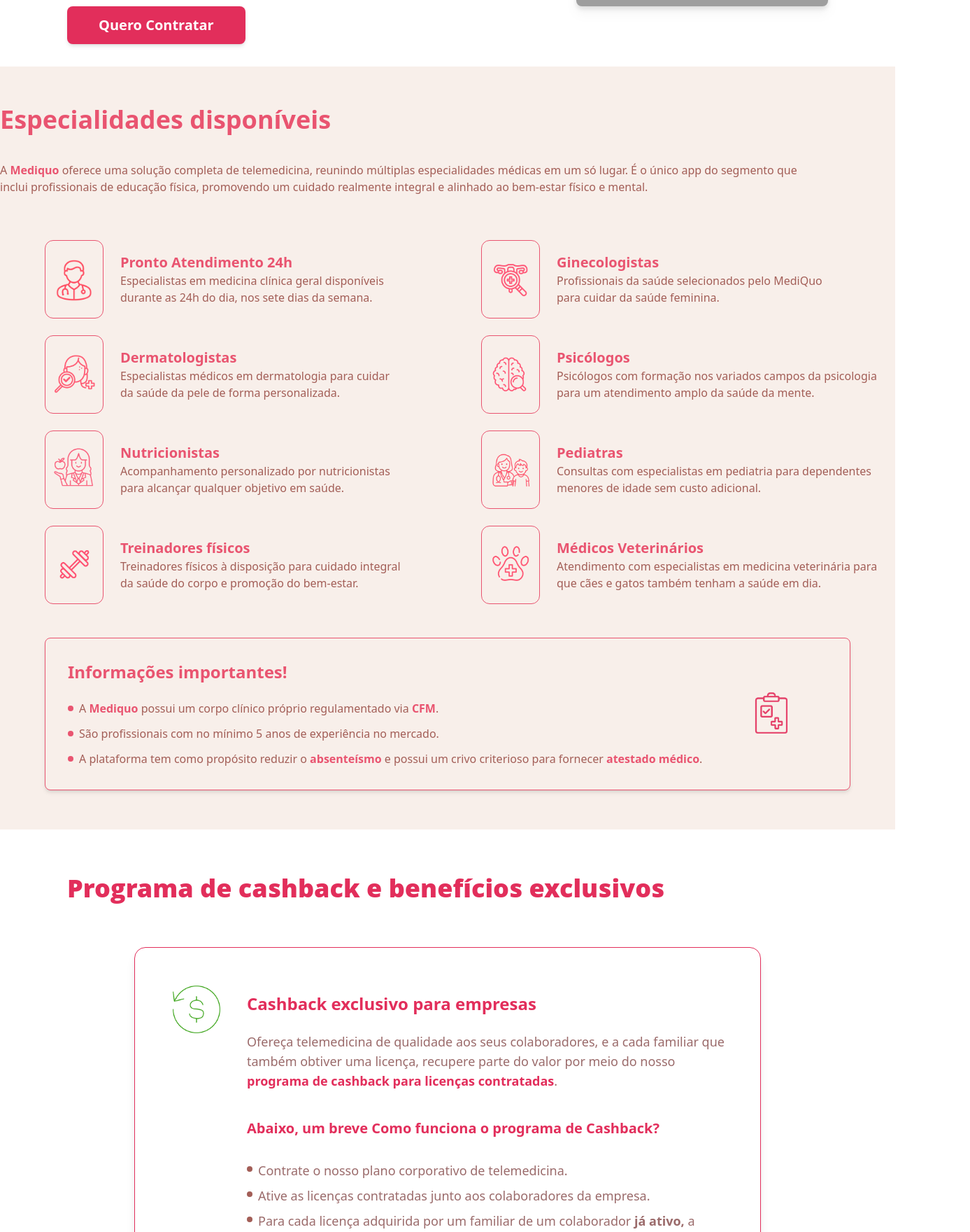
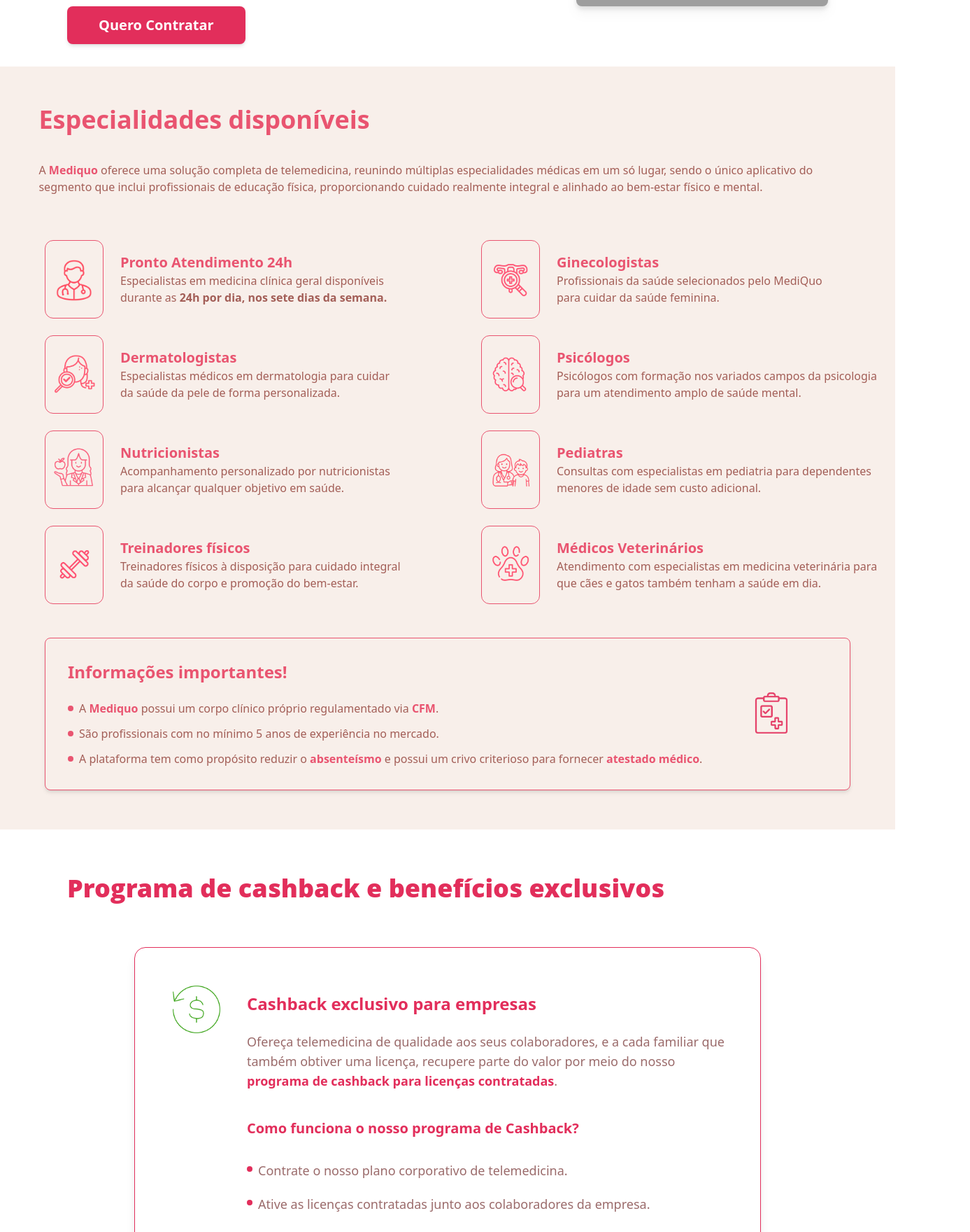
Before and after one commit to ceciliaoliveira-s/ccd-site, a React (Vite) app: page /produtos in a window 1280 px wide. Shown: the part 459-2219 px from the top of the page at 70% size, 1387 px wide, since content can reach past the window. Built offline with nearby package versions, Linux system fonts and the light colour scheme; grey boxes are pictures that could not be loaded.

Commit message:
feat: pg plataforma de telessaude 100% sem animação

```diff
--- a/src/components/Produtos.tsx
+++ b/src/components/Produtos.tsx
@@ -101,12 +101,12 @@ function Produtos() {
       <section className="relative left-1/2 right-1/2 -ml-[50vw] -mr-[50vw] w-screen bg-[#F8EFEA] py-14">
         <div className="max-w-7xl mx-auto">
           {/* Header da seção */}
-          <div className="text-left mb-12">
+          <div className="text-left md:w-3/3 md:ml-[4.333%] mb-12">
             <h2 className="text-4xl md:text-4xl font-bold text-[#E95470] mb-10" style={{fontFamily:  "'Open Sans', 'Montserrat','Poppins', 'bold'"}}>
               Especialidades disponíveis
             </h2>
             <p className="text-base text-left text-[#A35E57] max-w-6xl mb-16">
-              A <span className="font-bold text-[#E95470]">Mediquo</span> oferece uma solução completa de telemedicina, reunindo múltiplas especialidades médicas em um só lugar. É o único app do segmento que inclui profissionais de educação física, promovendo um cuidado realmente integral e alinhado ao bem-estar físico e mental.
+              A <span className="font-bold text-[#E95470]">Mediquo</span> oferece uma solução completa de telemedicina, reunindo múltiplas especialidades médicas em um só lugar, sendo o único aplicativo do segmento que inclui profissionais de educação física, proporcionando cuidado realmente integral e alinhado ao bem-estar físico e mental.
             </p>
           </div>
 
@@ -121,7 +121,7 @@ function Produtos() {
                 </div>
                 <div className="flex flex-col items-start text-left">
                   <span className="font-bold text-[#E95470] text-xl">Pronto Atendimento 24h</span>
-                  <p className="text-[#A35E57] text-base">Especialistas em medicina clínica geral disponíveis <br /> durante as 24h do dia, nos sete dias da semana.</p>
+                  <p className="text-[#A35E57] text-base">Especialistas em medicina clínica geral disponíveis <br /> durante as <b>24h por dia, nos sete dias da semana.</b> </p>
                 </div>
               </div>
 
@@ -179,7 +179,7 @@ function Produtos() {
                 </div>
                 <div className="flex flex-col items-start text-left">
                   <span className="font-bold text-[#E95470] text-xl">Psicólogos</span>
-                  <p className="text-[#A35E57] text-base">Psicólogos com formação nos variados campos da psicologia <br /> para um atendimento amplo da saúde da mente.</p>
+                  <p className="text-[#A35E57] text-base">Psicólogos com formação nos variados campos da psicologia <br /> para um atendimento amplo de saúde mental.</p>
                 </div>
               </div>
 
@@ -261,19 +261,19 @@ function Produtos() {
               </div>
 
               <div className="mt-6">
-                <h3 className="text-xl font-bold text-left text-[#E22E5B] mb-8">Abaixo, um breve Como funciona o programa de Cashback?</h3>
+                <h3 className="text-xl font-bold text-left text-[#E22E5B] mb-8">Como funciona o nosso programa de Cashback?</h3>
                 <ul className="space-y-2">
                   <li className="flex items-start gap-2">
-                    <span className="w-2 h-2 bg-[#A35E57] rounded-full mt-2 flex-shrink-0"></span>
-                    <span className="text-lg text-[#9B6B6B]">Contrate o nosso plano corporativo de telemedicina.</span>
+                    <span className="w-2 h-2 bg-[#E22E5B] rounded-full mt-2 flex-shrink-0"></span>
+                    <span className="text-lg mb-3 text-[#9B6B6B]">Contrate o nosso plano corporativo de telemedicina.</span>
                   </li>
                   <li className="flex items-start gap-2">
-                    <span className="w-2 h-2 bg-[#A35E57] rounded-full mt-2 flex-shrink-0"></span>
-                    <span className="text-lg text-[#9B6B6B]">Ative as licenças contratadas junto aos colaboradores da empresa.</span>
+                    <span className="w-2 h-2 bg-[#E22E5B] rounded-full mt-2 flex-shrink-0"></span>
+                    <span className="text-lg mb-3 text-[#9B6B6B]">Ative as licenças contratadas junto aos colaboradores da empresa.</span>
                   </li>
                   <li className="flex items-start text-left gap-2">
-                    <span className="w-2 h-2 bg-[#A35E57] rounded-full mt-2 flex-shrink-0"></span>
-                    <span className="text-lg text-[#9B6B6B]"> Para cada licença adquirida por um familiar de um colaborador <b>já ativo,</b> a empresa recebe cashback creditado diretamente em sua conta.</span>
+                    <span className="w-2 h-2 bg-[#E22E5B] rounded-full mt-2 flex-shrink-0"></span>
+                    <span className="text-lg mb-4 text-[#9B6B6B]"> Para cada licença adquirida por um familiar de um colaborador <span className="font-bold text-[#E95470]">já ativo,</span> <br /> a empresa recebe cashback creditado diretamente em sua conta.</span>
                   </li>
                 </ul>
               </div>
@@ -333,8 +333,8 @@ function Produtos() {
               Benefícios por segmento
             </h2>
           </div>
-          <p className="text-base text-[#9B6B6B] w-full text-left mb-16">
-            A plataforma <b>Mediquo</b> é um aplicativo de telemedicina e telessaúde que alcança diversos segmentos corporativos e público/privado, proporcionando acesso rápido, prático e seguro a múltiplos profissionais de saúde em todo o Brasil e na Europa. Abaixo, mais detalhes.
+          <p className="text-base text-[#9B6B6B]  md:w-3/3 md:ml-[8.333%]  w-full text-left mb-12">
+            A plataforma <span className="font-bold text-[#E95470]">Mediquo</span> é um aplicativo de telemedicina e telessaúde que alcança diversos segmentos corporativos e público/privado, proporcionando acesso  <br /> rápido, prático e seguro a múltiplos profissionais de saúde em todo o <b>Brasil e na Europa.</b> Abaixo, mais detalhes.
           </p>
           <div className="grid grid-cols-1 md:grid-cols-3 gap-10 w-full max-w-5xl mx-auto justify-items-center">
             {/* Card Para Empresas */}
```
